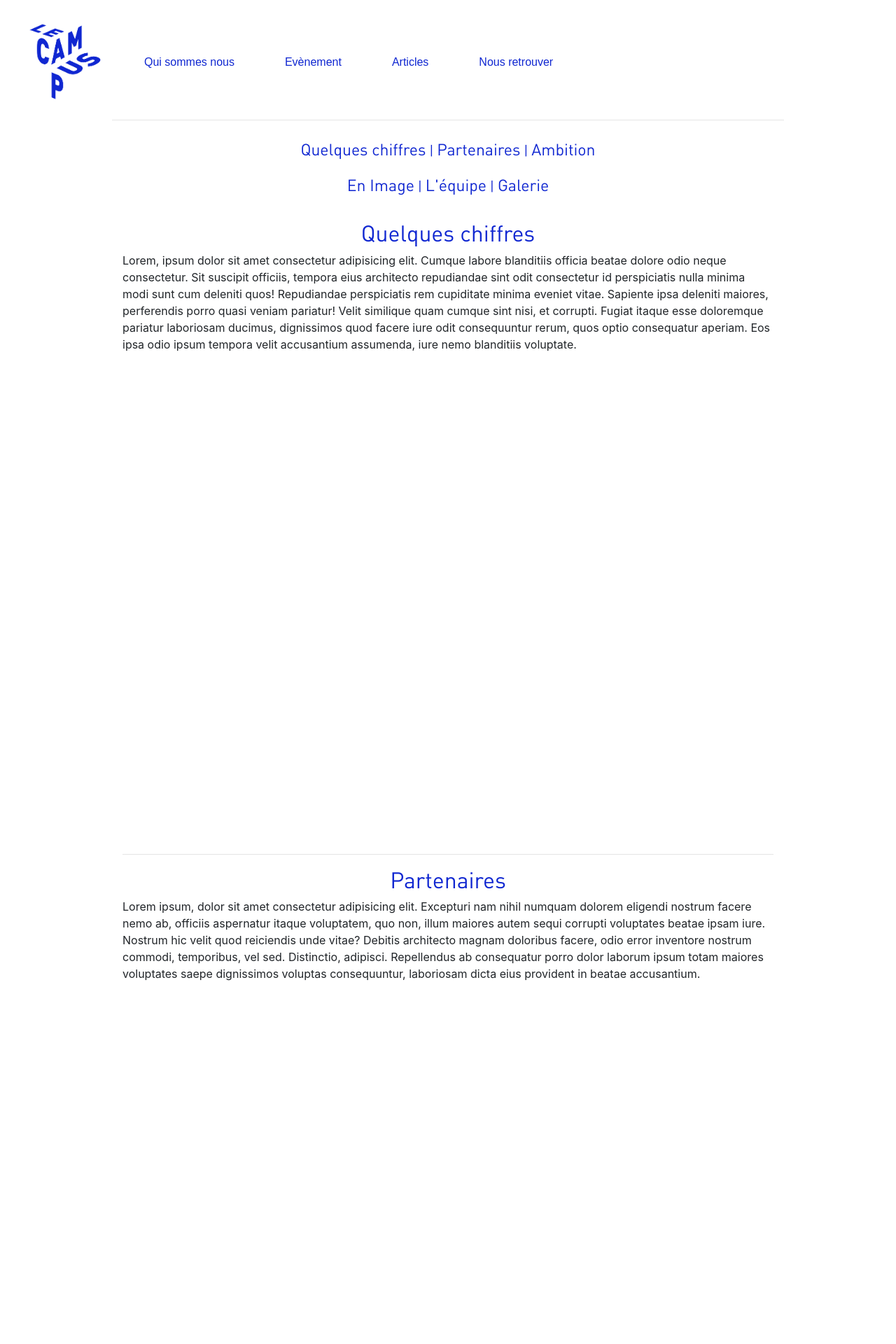
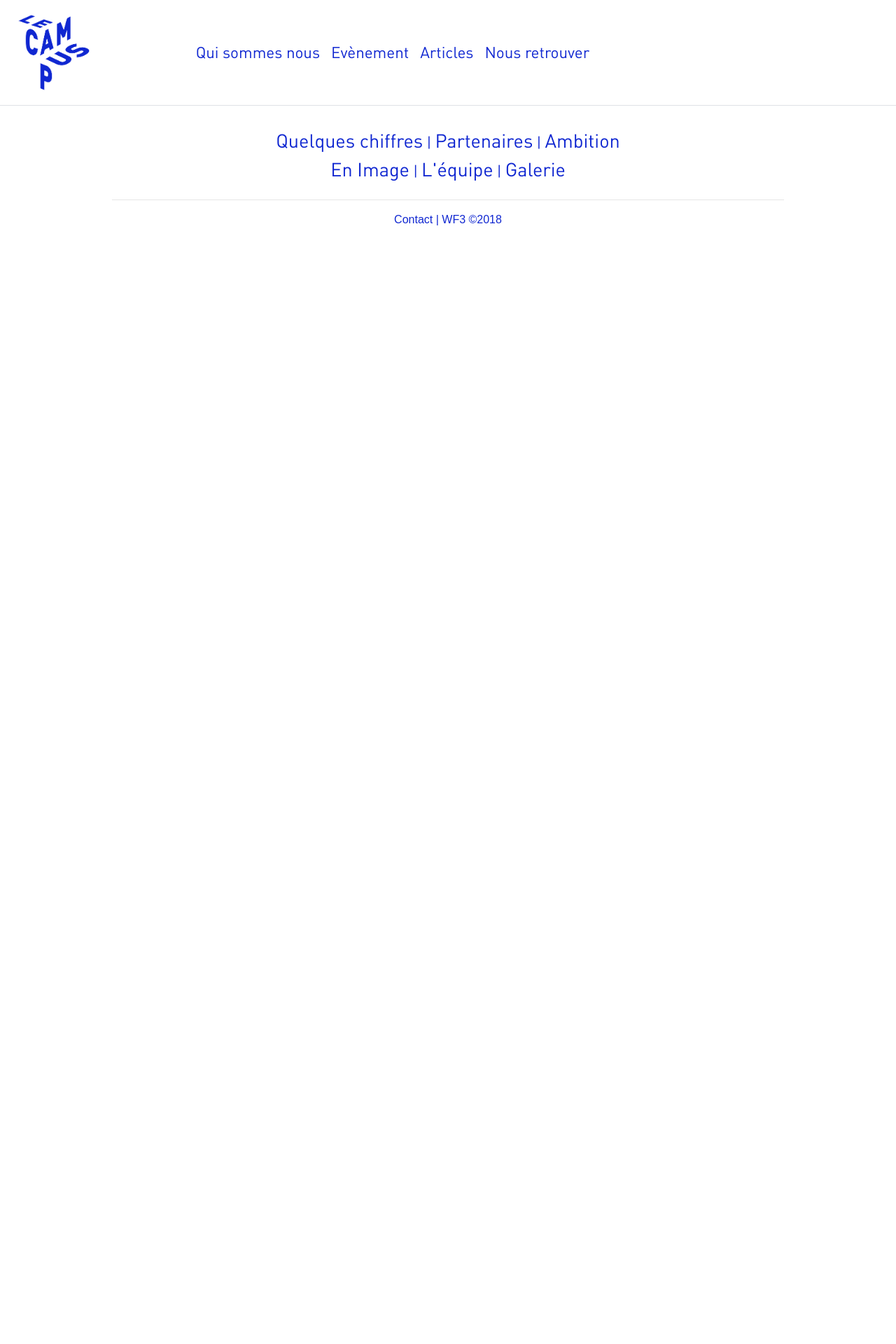
Before and after one commit to jclejeune/projet_php_natif, a PHP site: page /quisommesnous.php in a window 1280 px wide. Shown: the top 1920 px of the page at 70% size. After the commit the page ends 322 px from the top, so only its background shows below. Run offline with PHP 8.4, Linux system fonts and the light colour scheme; some libraries are stand-ins or nearby versions.

Commit message:
07-07-2018
réglage du header
reste à corriger les ancres

reste à faire: le footer

```diff
--- a/about_us.php
+++ b/about_us.php
@@ -1,37 +1,35 @@
-<div>
-        <div>
-            <h2 class="text-center" id="chiffres">Quelques chiffres</h2>
+<!--
+<div class="container">
+        <div class="ancre" id="chiffres">
+            <h4 class="text-center">Quelques chiffres</h4>
             <p class="espace">Lorem, ipsum dolor sit amet consectetur adipisicing elit. Cumque labore blanditiis officia beatae dolore odio neque consectetur. Sit suscipit officiis, tempora eius architecto repudiandae sint odit consectetur id perspiciatis nulla minima modi sunt cum deleniti quos! Repudiandae perspiciatis rem cupiditate minima eveniet vitae. Sapiente ipsa deleniti maiores, perferendis porro quasi veniam pariatur! Velit similique quam cumque sint nisi, et corrupti. Fugiat itaque esse doloremque pariatur laboriosam ducimus, dignissimos quod facere iure odit consequuntur rerum, quos optio consequatur aperiam. Eos ipsa odio ipsum tempora velit accusantium assumenda, iure nemo blanditiis voluptate.</p>
         </div>
 
-        <hr>
-        <div>
-            <h2 class="text-center" id="partenaires">Partenaires</h2>
+        <div class="ancre" id="partenaires">
+            <h4 class="text-center">Partenaires</h4>
             <p class="espace">Lorem ipsum, dolor sit amet consectetur adipisicing elit. Excepturi nam nihil numquam dolorem eligendi nostrum facere nemo ab, officiis aspernatur itaque voluptatem, quo non, illum maiores autem sequi corrupti voluptates beatae ipsam iure. Nostrum hic velit quod reiciendis unde vitae? Debitis architecto magnam doloribus facere, odio error inventore nostrum commodi, temporibus, vel sed. Distinctio, adipisci. Repellendus ab consequatur porro dolor laborum ipsum totam maiores voluptates saepe dignissimos voluptas consequuntur, laboriosam dicta eius provident in beatae accusantium.</p>
         </div>
 
-        <hr>
-        <div>
-            <h2 class="text-center" id="ambition">Ambition</h2>
+        <div class="ancre" id="ambition">
+            <h4 class="text-center">Ambition</h4>
             <p class="espace">Lorem ipsum dolor sit amet consectetur adipisicing elit. Vel dolores, corrupti magni, libero ea culpa harum unde vitae praesentium pariatur necessitatibus! Eum a, enim iusto adipisci natus earum, commodi tenetur ut, nisi necessitatibus laborum ipsum beatae error recusandae! Minus beatae, eveniet rerum voluptate dolore quos!</p>
         </div>
 
-        <hr>
-        <div>
-            <h2 class="text-center" id="enimage">En Image</h2>
+        <div class="ancre" id="enimage">
+            <h4 class="text-center">En Image</h4>
             <p class="espace">Lorem ipsum, dolor sit amet consectetur adipisicing elit. Quibusdam error suscipit dignissimos neque? Ipsum eos non odit sint tenetur illum ducimus eaque omnis ab, aspernatur est dignissimos, laudantium officia consequuntur eveniet doloribus asperiores!
             </p>
         </div>
 
-        <hr>
-        <div>
-            <h2 class="text-center" id="team">L'équipe</h2>
+        <div class="ancre" id="team">
+            <h4 class="text-center">L'équipe</h4>
             <p class="espace">Lorem ipsum dolor sit amet consectetur adipisicing elit. Consequuntur quia error dolor velit, dolore aliquid debitis excepturi voluptatem eaque ea consectetur illo incidunt quisquam esse optio a doloremque cum, minus autem deleniti? Architecto in rem et nam iste nesciunt optio dolores harum, asperiores eveniet deleniti fugiat atque fuga tempore voluptates error perspiciatis temporibus quia? Beatae.</p>
         </div>
 
-        <hr>
-        <div>
-            <h2 class="text-center" id="galerie">Galerie</h2>
+        <div class="ancre" id="galerie">
+            <h4 class="text-center">Galerie</h4>
             <p class="espace">Lorem, ipsum dolor sit amet consectetur adipisicing elit. Odit ipsum veritatis, nostrum rerum sapiente odio vel necessitatibus consequatur molestias harum ad sed suscipit ea iste velit dolores totam temporibus excepturi maiores eaque saepe! Ipsa eaque delectus autem? Doloremque, optio quas aspernatur numquam voluptatibus fugit, vitae sit debitis odio deserunt eveniet. Quasi maiores pariatur totam labore rerum ea ex quidem amet facilis corrupti excepturi, esse nobis soluta laborum deserunt culpa ab voluptatem. Tenetur, voluptatibus officia totam nemo maxime ipsa maiores ipsum quos fuga exercitationem optio dolor facere voluptatum ducimus laborum facilis aliquam perspiciatis assumenda dolore praesentium ut aperiam harum! Earum, libero.</p>
         </div>
-    </div>
+</div>
+
+-->
--- a/articles.php
+++ b/articles.php
@@ -1,7 +1,7 @@
 <?php
 require_once './inc/header.php';
 ?>
-<div class="container contenu">
+<div class="container contenu padding-top-2 text-center">
     <div>
         <h2>Le Campus</h2>
         <p>Lorem ipsum dolor sit amet consectetur adipisicing elit. Velit, repellendus ullam. Provident ullam soluta eveniet exercitationem voluptatibus libero omnis rem aperiam cupiditate id?</p>
--- a/assets/css/style.css
+++ b/assets/css/style.css
@@ -3,17 +3,25 @@
 
 @font-face {
     font-family: 'DIN regular';
-    src: url('assets/fonts/DIN-Regular.ttf') format('truetype');
+    src: url('../fonts/DIN-Regular.ttf') format('truetype');
 }
 
 @font-face {
     font-family: 'DIN Black';
-    src: url('assets/fonts/DIN-Black.ttf') format('truetype');
+    src: url('../fonts/DIN-Black.ttf') format('truetype');
 }
 
+a{
+    margin: 0;
+    padding: 0;
+}
 .container
 {
     width: 960px;
+}
+
+.bg-white{
+    background: #FFFFFF;
 }
 
 .bg-campus
@@ -24,55 +32,89 @@
 .titre-1,h1{
     font-family: 'DIN Black', sans-serif;
     color: #1027D1;
+
 }
 
 .titre-2, h2, h3, h4, h5, h6{
     font-family: 'DIN regular', sans-serif;
     color: #1027D1;
+
 }
 
 .titre-2{
-    font-size: 1.2em;
+    font-size: 1.3em;
+    font-family: 'DIN regular', sans-serif;
+
+}
+
+.titre-4{
+    font-size: 1.4em;
+    font-family: 'DIN regular', sans-serif;
+    color: #1027D1;
+
 }
 
 .text-3{
     font-family: Arial, sans-serif;
     color: #1027D1;
+
 }
 
 .dropdown-item.active, .dropdown-item:active {
     color: #fff;
     text-decoration: none;
     background-color: #1027D1;
+
 }
 
 .dropdown-item:focus, .dropdown-item:hover {
     color: #0691DE;
     text-decoration: none;
     background-color: #00000000;
+
 }
 
 .dropdown-item {
     color: #1027D1;
+
 }
 
 a:hover {
     color: #065CE8;
     text-decoration: none;
+
 }
 
 .contenu{
     min-height: 500px;
+
 }
 
 .espace{
     padding-bottom: 700px;
+
 }
 
+
 .marge_nav{
-    margin-bottom: 170px;
+    margin-bottom: 150px;
+
 }
 
 .marge_anchor{
     margin-top: 170px;
+
 }
+
+.padding-top-1{
+    padding-top: 200px;
+}
+.padding-top-2{
+    padding-top: 180px;
+}
+
+.ancre{
+        display: block;
+        position: relative;
+        top: -200px;
+}
--- a/events.php
+++ b/events.php
@@ -1,13 +1,14 @@
 <?php
 require_once './inc/header.php';
 ?>
-<div class="container contenu">
+<div class="container contenu padding-top-2 text-center">
     <div>
         <h2>Le Campus</h2>
         <p>Lorem ipsum dolor sit amet consectetur adipisicing elit. Vitae ut earum autem asperiores incidunt quam facere, porro totam corrupti facilis velit dignissimos nobis maxime id, ipsa voluptatibus, laborum ducimus quia! Enim alias rerum fugiat quos?</p>
         <p>Lorem ipsum dolor sit amet consectetur adipisicing elit. Aliquam non laboriosam deleniti iste sed dolorem impedit sit corrupti doloribus earum illum atque sint quo, ipsum reprehenderit repellat soluta? Laboriosam.</p>
         <p>Lorem ipsum dolor sit amet consectetur, adipisicing elit. Temporibus inventore ab accusantium voluptatibus, eos sint perspiciatis, nemo ut mollitia odio pariatur dolorem, porro ratione quia necessitatibus? Quisquam, iure molestiae corrupti sapiente minus quis officia nobis ratione nostrum, saepe, sit porro quia veritatis necessitatibus. Possimus, sed.</p>
     </div>
+</div>
 <?php
 require_once './inc/footer.php';
 ?>
--- a/inc/header.php
+++ b/inc/header.php
@@ -11,33 +11,32 @@
     </head>
     <body>
     <header>
-        <div class="container marge_nav offset-1 col-10">
-            <div>
-                <nav class="navbar navbar-expand-md fixed-top">
-                    <a class="navbar-brand text-light font-weight-bold" href="index.php"><img src="./assets/img/logo_leCampus_rvb_bleu.png" alt="logo campus" width="150"></a>
+
+                <nav class="navbar navbar-expand-md border-bottom fixed-top bg-white m-0 p-0">
+                    <a class="navbar-brand text-light font-weight-bold m-0 p-0" href="index.php">
+                        <img src="assets/img/logo_leCampus_rvb_bleu.png" alt="logo campus" width="150">
+                    </a>
                     <button class="navbar-toggler text-3" type="button" data-toggle="collapse" data-target="#navbarsExample04" aria-controls="navbarsExample04" aria-expanded="false" aria-label="Toggle navigation">
                         <i class="fas fa-bars"></i>
                     </button>
-
-                    <div class="collapse navbar-collapse" id="navbarsExample04">
-                        <ul class="navbar-nav mr-auto">
-                            <li class="nav-item mx-4">
-                                <a class="text-3 mr-4" href="quisommesnous.php">Qui sommes nous</a>
+                    <div class="collapse navbar-collapse col-md-10 offset-md-1" id="navbarlinks">
+                        <ul class="navbar-nav text-center bg-white m-0 p-0">
+                            <li class="nav-item">
+                                <a class="titre-4 m-0 p-2" href="quisommesnous.php">Qui sommes nous</a>
                             </li>
-                            <li class="nav-item mx-4">
-                                <a class="text-3 mr-4" href="events.php">Evènement</a>
+                            <li class="nav-item">
+                                <a class="titre-4 m-0 p-2" href="events.php">Evènement</a>
                             </li>
-                            <li class="nav-item mx-4">
-                                <a class="text-3 mr-4" href="articles.php">Articles</a>
+                            <li class="nav-item">
+                                <a class="titre-4 m-0 p-2" href="articles.php">Articles</a>
                             </li>
-                            <li class="nav-item mx-4">
-                                <a class="text-3 mr-4" href="trouvernous.php">Nous retrouver</a>
+                            <li class="nav-item">
+                                <a class="titre-4 m-0 p-2" href="trouvernous.php">Nous retrouver</a>
                             </li>
                         </ul>
                     </div>
                 </nav>
-            </div>
-        </div>
+
+
     </header>
-    <hr class="w-75 marge_anchor">
     <section>
--- a/index.php
+++ b/index.php
@@ -2,7 +2,7 @@
 require_once './inc/header.php';
 ?>
 
-<div class="container contenu">
+<div class="container contenu padding-top-2 text-center">
   <div class="w-100 text-center">
     <h2>Bienvenue!</h2>
   <div>
--- /dev/null
+++ b/lien_about_us.php
@@ -0,0 +1,20 @@
+<div class="container padding-top-2">
+    <div class="row">
+        <div class="text-center px-4 mx-2 w-100 titre-2">
+            <a class="titre-2" href="#chiffres">Quelques chiffres</a>
+            <span>|</span>
+            <a class="titre-2" href="#partenaires">Partenaires</a>
+            <span>|</span>
+            <a class="titre-2" href="#ambition">Ambition</a>
+        </div>
+    </div>
+    <div class="row mb-4">
+        <div class="text-center px-4 mx-2 w-100 titre-2">
+            <a class="titre-2" href="#enimage">En Image</a>
+            <span>|</span>
+            <a class="titre-2" href="#team">L'équipe</a>
+            <span>|</span>
+            <a class="titre-2" href="#galerie">Galerie</a>
+        </div>
+    </div>
+</div>
--- a/quisommesnous.php
+++ b/quisommesnous.php
@@ -1,31 +1,5 @@
 <?php
 require_once './inc/header.php';
-?>
-<div class="container contenu">
-    <div class="row">
-        <div class="text-center px-4 m-2 w-100 titre-2">
-            <a class="titre-2" href="#chiffres">Quelques chiffres</a>
-            <span>|</span>
-            <a class="titre-2" href="#partenaires">Partenaires</a>
-            <span>|</span>
-            <a class="titre-2" href="#ambition">Ambition</a>
-        </div>
-    </div>
-    <div class="row mb-4">
-        <div class="text-center px-4 m-2 w-100 titre-2">
-            <a class="titre-2" href="#enimage">En Image</a>
-            <span>|</span>
-            <a class="titre-2" href="#team">L'équipe</a>
-            <span>|</span>
-            <a class="titre-2" href="#galerie">Galerie</a>
-        </div>
-    </div>
-
-<?php
+require_once 'lien_about_us.php';
 require_once 'about_us.php';
-?>
-
-</div>
-<?php
 require_once './inc/footer.php';
-?>
```
Also changed, not shown: find_us.php (+16 -16 lines), inc/footer.php (+4 -3 lines), lien_find_us.php (added, +18 -0 lines), trouvernous.php (+1 -25 lines).
